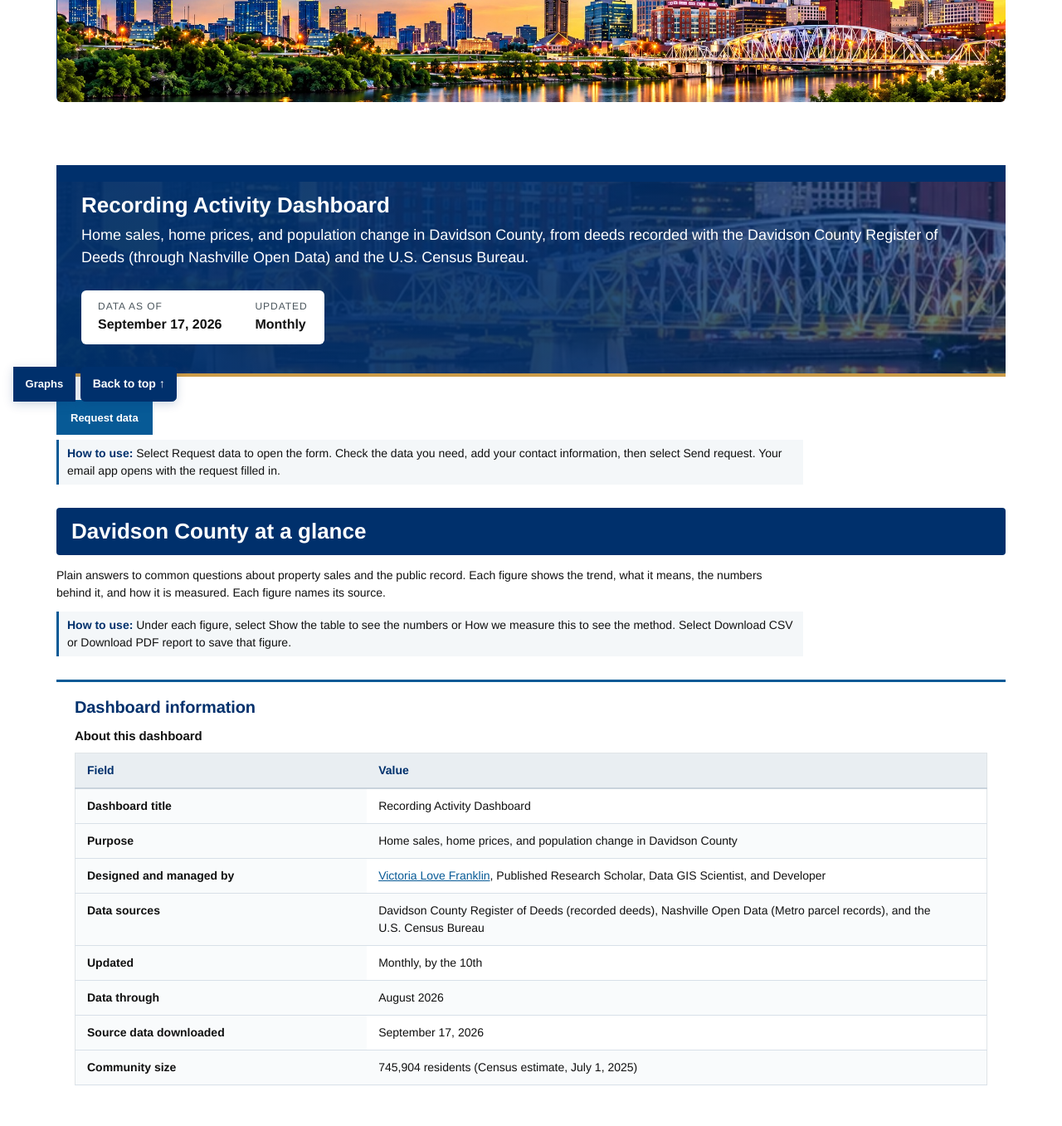
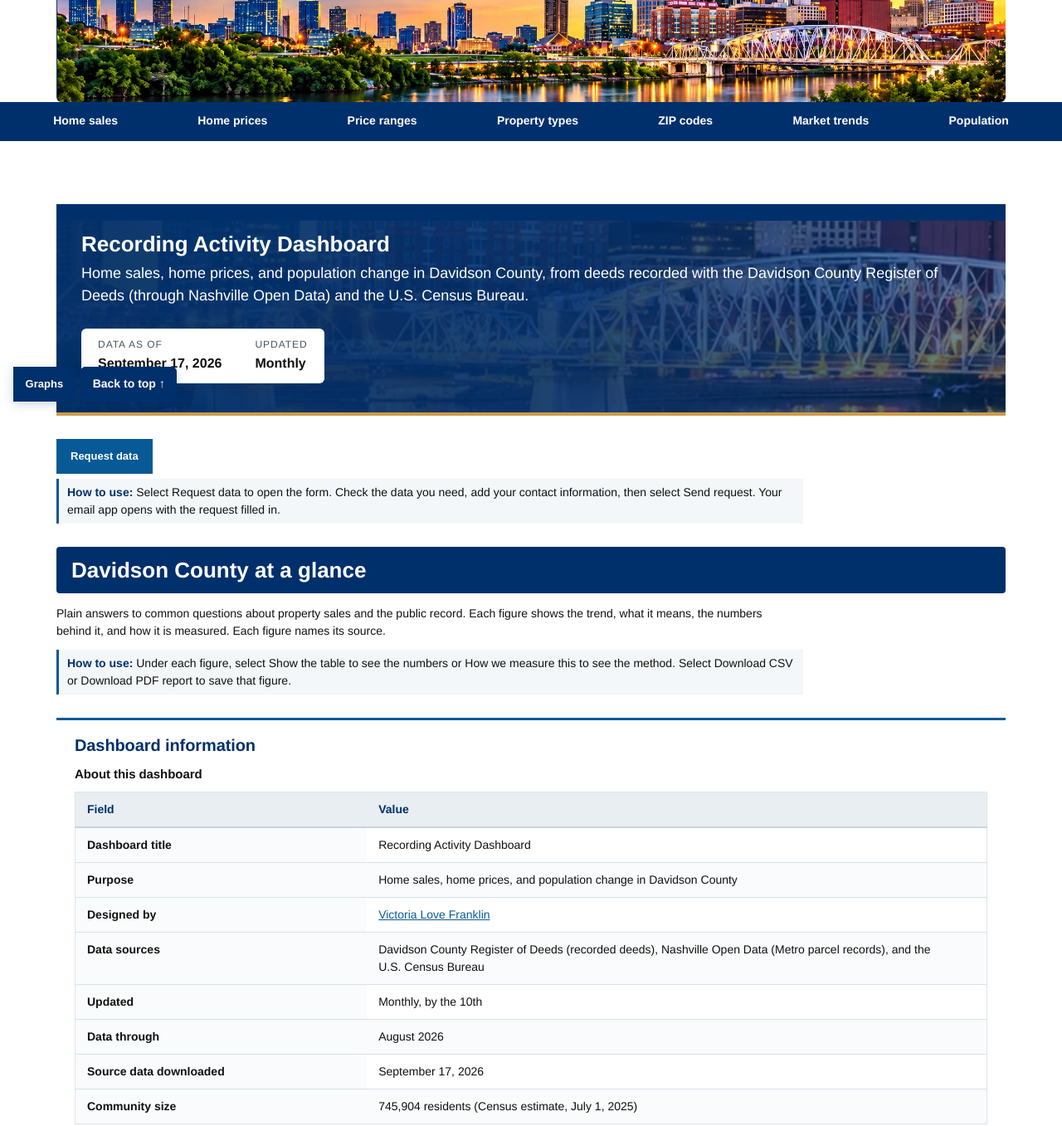
Before and after one commit to victorialovefranklin/rod-dashboard, a plain HTML site: page index.html in a window 1280 px wide. Shown: the part 300-1657 px from the top of the page at 83% size. Drawn offline with Linux system fonts and the light colour scheme.

Commit message:
Add figure tabs and update designer credits
Co-authored-by: Copilot <223556219+Copilot@users.noreply.github.com>

```diff
--- a/css/dashboard-navigation.css
+++ b/css/dashboard-navigation.css
@@ -1,3 +1,50 @@
+.figureTabs {
+  display: block;
+  height: auto;
+  padding: 0 1rem;
+  overflow-x: auto;
+  background: #00306c;
+}
+
+.figureTabs[hidden] {
+  display: none;
+}
+
+.figureTabs ul {
+  display: flex;
+  width: max-content;
+  min-width: 100%;
+  margin: 0 auto;
+  padding: 0;
+  list-style: none;
+}
+
+.figureTabs li {
+  flex: 1 0 auto;
+}
+
+.figureTabs a {
+  display: block;
+  padding: .8rem 1rem;
+  border-bottom: 3px solid transparent;
+  color: #fff;
+  font: 700 14px/1.3 Arial, sans-serif;
+  text-align: center;
+  text-decoration: none;
+  white-space: nowrap;
+}
+
+.figureTabs a:hover,
+.figureTabs a:focus-visible {
+  background: #075a96;
+  border-bottom-color: #cc9c48;
+}
+
+.figureTabs a:focus-visible {
+  outline: 2px solid #fff;
+  outline-offset: -4px;
+}
+
 .graphNav {
   position: fixed;
   display: block;
@@ -95,7 +142,8 @@
 }
 
 @media print {
-  .graphNav {
+  .graphNav,
+  .figureTabs {
     display: none !important;
   }
 }
--- a/index.html
+++ b/index.html
@@ -25,6 +25,9 @@
       <div class="heroArtwork" aria-label="Karen Johnson Register of Deeds Nashville header"></div>
       <span class="visually-hidden">Karen Johnson, Davidson County Register of Deeds, Nashville, Tennessee</span>
     </header>
+    <nav class="figureTabs" id="figureTabs" aria-label="Jump to a figure" hidden>
+      <ul id="figureTabsList"></ul>
+    </nav>
     <main id="mainContent" tabindex="-1">
       <div id="dashboardView" class="portalView active">
         <section id="rodDash" class="rodDash" aria-labelledby="rodDashTitle">
@@ -147,7 +150,7 @@
             <noscript>JavaScript is required to display the dashboard figures and use the request form.</noscript>
             <div id="dashFiguresBody">
             </div>
-            <p class="dfCredit">Dashboard designed and managed by <a href="https://victorialovefranklin.github.io/victoria-franklin-site/" target="_blank" rel="noopener">Victoria Love Franklin<span class="visually-hidden"> (opens in a new tab)</span></a>, Published Research Scholar, Data GIS Scientist, and&nbsp;Developer</p>
+            <p class="dfCredit">Designed by <a href="https://victorialovefranklin.github.io/victoria-franklin-site/" target="_blank" rel="noopener">Victoria Love Franklin<span class="visually-hidden"> (opens in a new tab)</span></a></p>
           </section>
         </section>
         <section class="srcCredits" aria-label="Data sources and credits">
@@ -185,7 +188,7 @@
         <div><strong>Mailing Address</strong><span>P.O. Box 196398<br>Nashville, TN 37219-6398</span>
         </div>
       </div>
-      <p class="designerCredit"><a href="https://victorialovefranklin.github.io/victoria-franklin-site/" target="_blank" rel="noopener"><span class="dcLabel">About the Designer</span> · <span class="dcName">Victoria Love Franklin, Published Research Scholar, Data GIS Scientist, and Developer</span><span class="visually-hidden"> (opens in a new tab)</span></a>
+      <p class="designerCredit"><a href="https://victorialovefranklin.github.io/victoria-franklin-site/" target="_blank" rel="noopener"><span class="dcLabel">Designed by</span> <span class="dcName">Victoria Love Franklin</span><span class="visually-hidden"> (opens in a new tab)</span></a>
       </p>
       <div class="footEmblem" aria-hidden="true"><svg viewBox="0 0 180 180" focusable="false">
         <circle cx="90" cy="90" r="70"/>
--- a/js/dashboard-figures.js
+++ b/js/dashboard-figures.js
@@ -513,7 +513,7 @@
     const rows = [
       ["Dashboard title", esc("Recording Activity Dashboard")],
       ["Purpose", esc(glue("Home sales, home prices, and population change in Davidson County"))],
-      ["Designed and managed by", `<a href="https://victorialovefranklin.github.io/victoria-franklin-site/" target="_blank" rel="noopener">Victoria Love Franklin<span class="visually-hidden"> (opens in a new tab)</span></a>, Published Research Scholar, Data GIS Scientist, and&nbsp;Developer`],
+      ["Designed by", `<a href="https://victorialovefranklin.github.io/victoria-franklin-site/" target="_blank" rel="noopener">Victoria Love Franklin<span class="visually-hidden"> (opens in a new tab)</span></a>`],
       ["Data sources", esc(glue("Davidson County Register of Deeds (recorded deeds), Nashville Open Data (Metro parcel records), and the U.S. Census Bureau"))],
       ["Updated", esc(glue("Monthly, by the 10th"))],
       ["Data through", esc(glue(mlong(M.throughMonth || "")))],
--- a/js/dashboard-navigation.js
+++ b/js/dashboard-navigation.js
@@ -6,9 +6,20 @@
     const panel = document.getElementById("graphNavPanel");
     const toggle = document.getElementById("graphNavToggle");
     const list = document.getElementById("graphNavList");
+    const tabs = document.getElementById("figureTabs");
+    const tabsList = document.getElementById("figureTabsList");
     const figures = document.querySelectorAll("#dashFiguresBody .dfFig");
-    if (!nav || !panel || !toggle || !list || !figures.length) return;
+    if (!nav || !panel || !toggle || !list || !tabs || !tabsList || !figures.length) return;
 
+    const tabLabels = {
+      "fig-homeSales": "Home sales",
+      "fig-homeMedian": "Home prices",
+      "fig-priceRanges": "Price ranges",
+      "fig-propertyTypes": "Property types",
+      "fig-zips": "ZIP codes",
+      "fig-marketTrends": "Market trends",
+      "fig-population": "Population"
+    };
     figures.forEach(figure => {
       const heading = figure.querySelector("h3");
       if (!figure.id || !heading) return;
@@ -19,9 +30,18 @@
       link.textContent = heading.textContent;
       item.append(link);
       list.append(item);
+
+      const tabItem = document.createElement("li");
+      const tab = document.createElement("a");
+      tab.href = link.href;
+      tab.textContent = tabLabels[figure.id] || heading.textContent;
+      tab.setAttribute("aria-label", heading.textContent);
+      tabItem.append(tab);
+      tabsList.append(tabItem);
     });
     if (!list.children.length) return;
     nav.hidden = false;
+    tabs.hidden = false;
 
     const setOpen = open => {
       panel.hidden = !open;
--- a/js/exports-and-tables.js
+++ b/js/exports-and-tables.js
@@ -116,7 +116,7 @@
         ["Public data current through", longDate(mk.asOf)],
         ["Update frequency", "Monthly"],
         ["Data sources", "Nashville Open Data (Metro parcel records) and the U.S. Census Bureau"],
-        ["Designed and managed by", "Victoria Love Franklin, Published Research Scholar, Data GIS Scientist, and Developer"]
+        ["Designed by", "Victoria Love Franklin"]
       ];
       const note = "Source: Davidson County Register of Deeds recorded deeds (via Nashville Open Data, Metro parcel records) and the U.S. Census Bureau";
       /* ZIP-code sales (Metro public parcel records; matches the Open Data file transfers_by_zip_monthly) */
```
Also changed, not shown: 1 other file.
